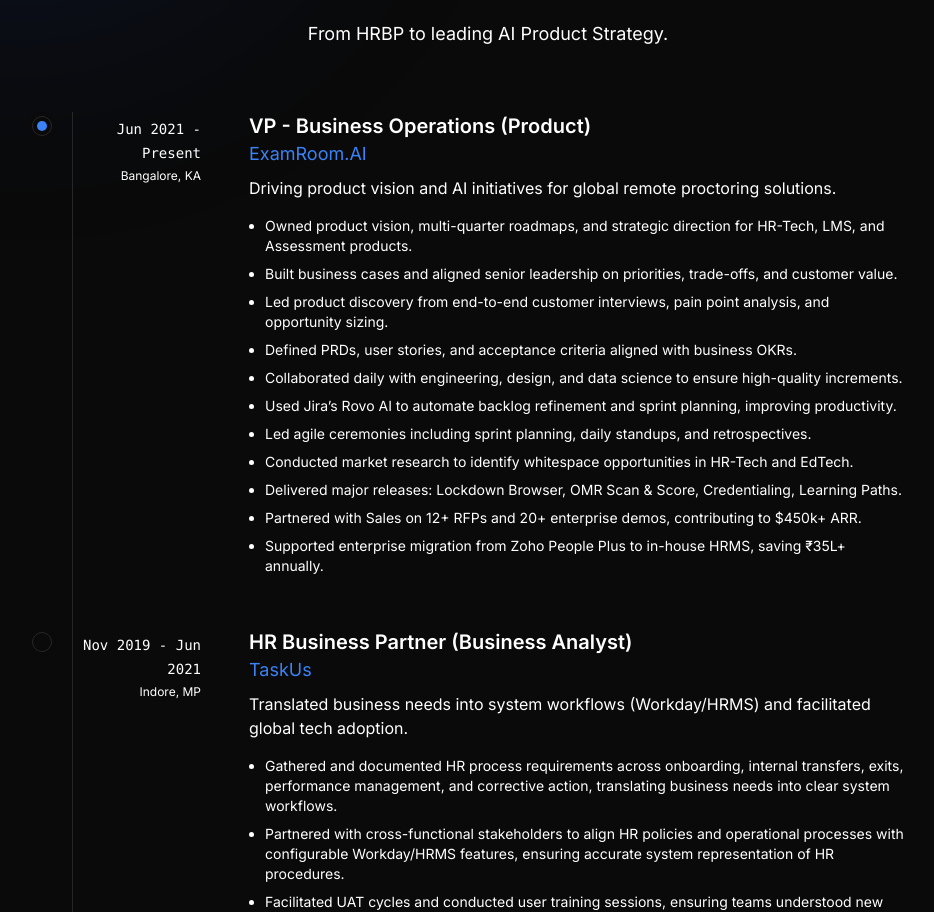
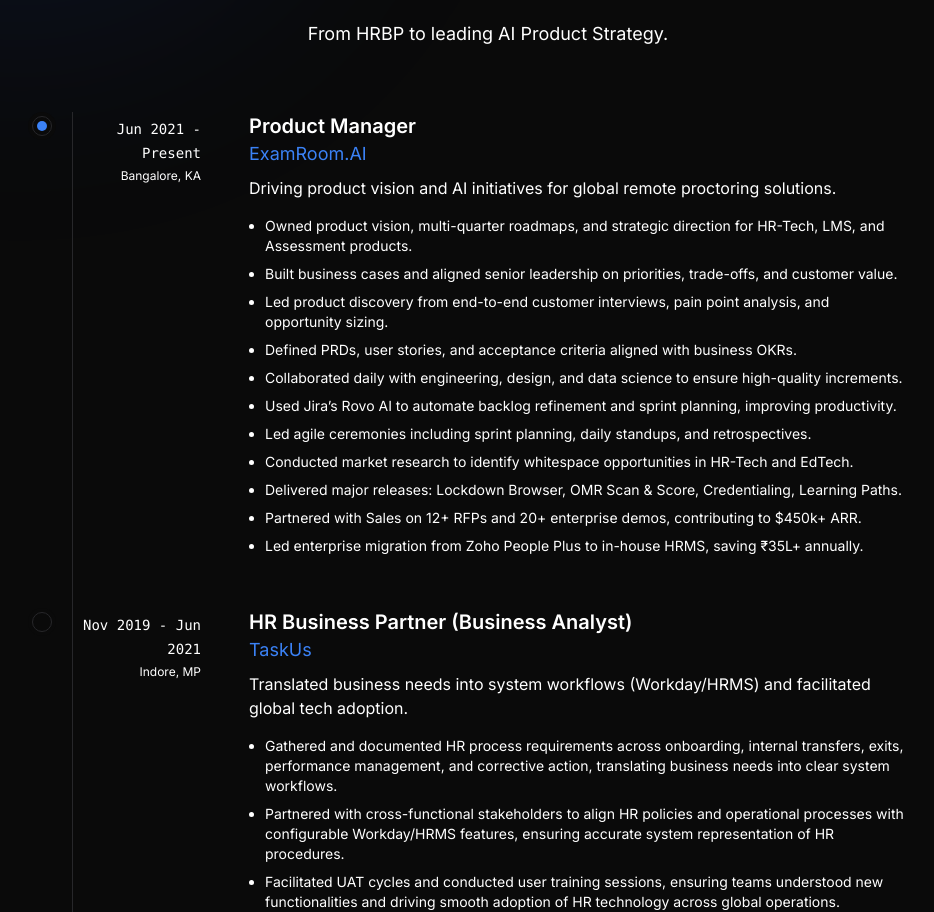
Before and after one commit to A11jay/website, a Next.js app: page / in a window 1280 px wide. Shown: the part 852-1764 px from the top of the page, without its empty margins (152-1086 px from the left). Built offline with nearby package versions, Linux system fonts and the light colour scheme.

Commit message:
Deploy latest changes to Timeline

```diff
--- a/components/Timeline.tsx
+++ b/components/Timeline.tsx
@@ -5,7 +5,7 @@
 
 const experiences = [
     {
-        role: 'VP - Business Operations (Product)',
+        role: 'Product Manager',
         company: 'ExamRoom.AI',
         location: 'Bangalore, KA',
         period: 'Jun 2021 - Present',
@@ -21,7 +21,7 @@
             'Conducted market research to identify whitespace opportunities in HR-Tech and EdTech.',
             'Delivered major releases: Lockdown Browser, OMR Scan & Score, Credentialing, Learning Paths.',
             'Partnered with Sales on 12+ RFPs and 20+ enterprise demos, contributing to $450k+ ARR.',
-            'Supported enterprise migration from Zoho People Plus to in-house HRMS, saving ₹35L+ annually.'
+            'Led enterprise migration from Zoho People Plus to in-house HRMS, saving ₹35L+ annually.'
         ],
         active: true,
     },
```
